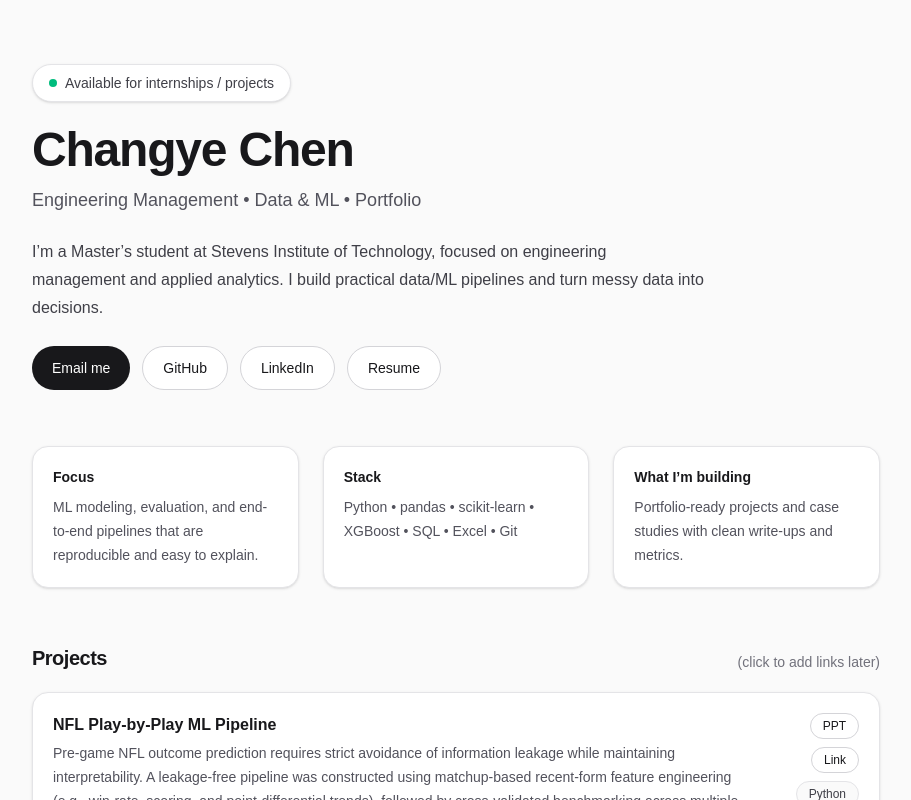
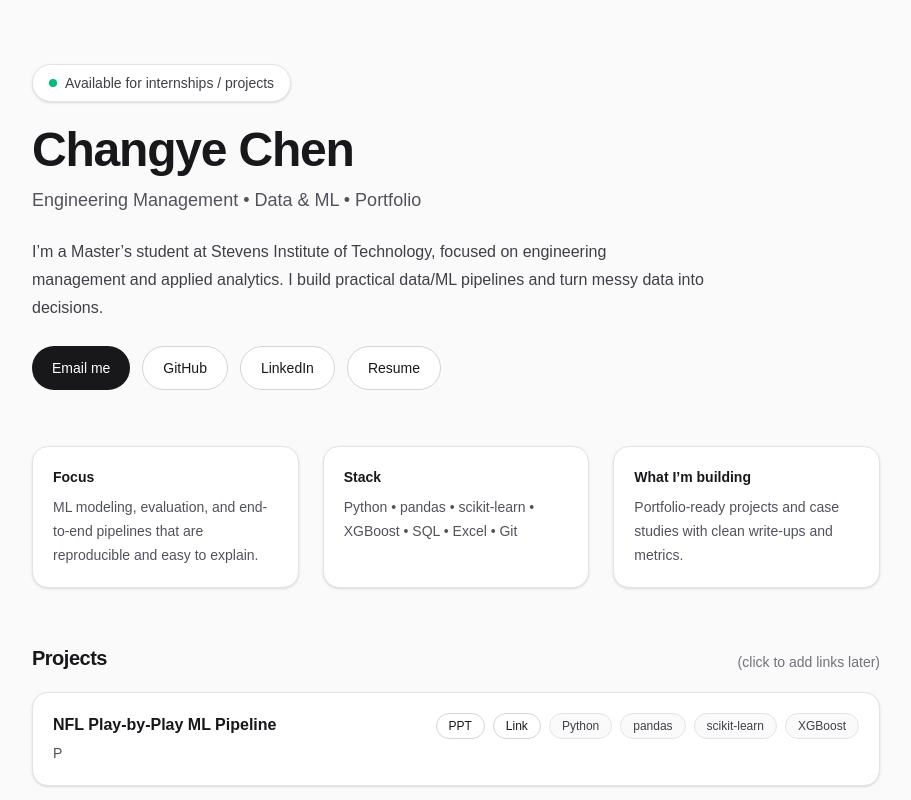
Before and after one commit to Changye0125/changye-portfolio, a Next.js app: page / in a window 1280 px wide. Shown: the top 800 px of the page, without its empty margins (184-1095 px from the left). Built offline with nearby package versions, Linux system fonts and the light colour scheme.

Commit message:
Update project description for NFL ML Pipeline
Shortened project description for NFL Play-by-Play ML Pipeline.

```diff
--- a/app/page.tsx
+++ b/app/page.tsx
@@ -9,7 +9,7 @@ export default function Home() {
   const projects: Project[] = [
     {
       name: "NFL Play-by-Play ML Pipeline",
-      desc: "Pre-game NFL outcome prediction requires strict avoidance of information leakage while maintaining interpretability. A leakage-free pipeline was constructed using matchup-based recent-form feature engineering (e.g., win-rate, scoring, and point-differential trends), followed by cross-validated benchmarking across multiple classifiers and SHAP-based model interpretation. Results indicated Logistic Regression as the top performer (ROC-AUC ≈ 0.637), with recent scoring/momentum signals emerging as the strongest drivers of predicted win probability.",
+      desc: "P",
       tags: ["Python", "pandas", "scikit-learn", "XGBoost"],
       // 这个文件要在 public/ 里，且文件名为：EM624 - Predicting NFL Game Outcomes.pptx
       ppt: "/EM624%20-%20Predicting%20NFL%20Game%20Outcomes.pptx",
```
